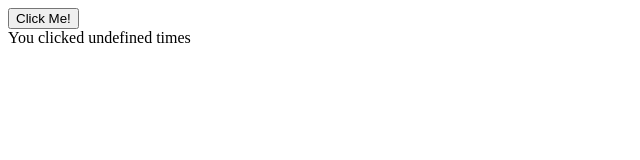
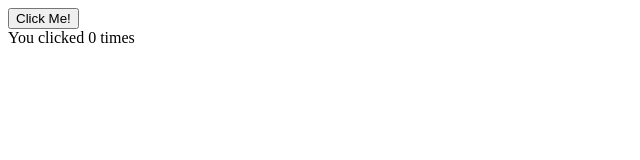
Before and after one commit to rebekahcallkacz/react-lifting-state, a React (Create React App) app: page / in a window 1280 px wide. Shown: the top 160 px of the page, without its empty margins (0-640 px from the left). Built offline with nearby package versions, Linux system fonts and the light colour scheme.

Commit message:
use correct reference in CounterDisplay

```diff
--- a/src/CounterDisplay.js
+++ b/src/CounterDisplay.js
@@ -1,7 +1,7 @@
 import React from "react";
 
-function CounterDisplay({ clicks }) {
-  return <div>{`You clicked ${clicks} times`}</div>;
+function CounterDisplay({ clickCount }) {
+  return <div>{`You clicked ${clickCount} times`}</div>;
 }
 
 export default CounterDisplay;
```
